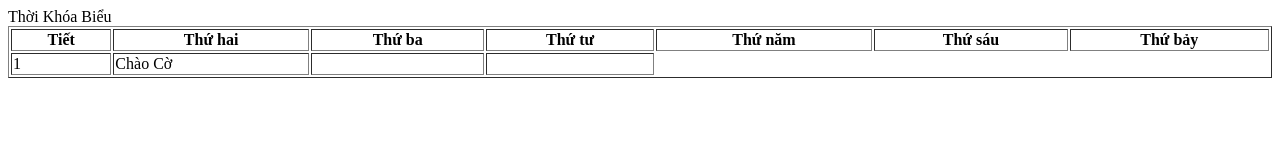
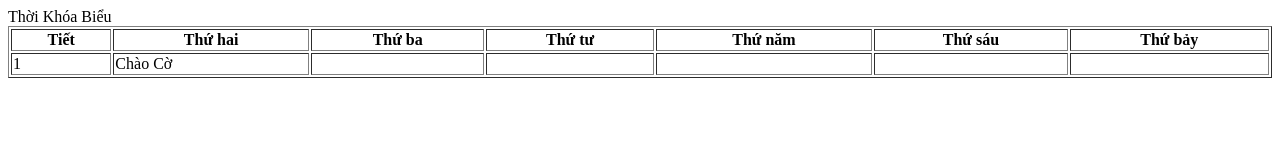
Before and after one commit to nhattrung12a15/T-o-wed-tin-12, a plain HTML site: page index.html in a window 1280 px wide. Drawn offline with Linux system fonts and the light colour scheme.

Commit message:
Update index.html

```diff
--- a/index.html
+++ b/index.html
@@ -19,6 +19,9 @@
         <td>Chào Cờ</td>
         <td></td>
         <td></td>
+        <td></td>
+        <td></td>
+        <td></td>
     </table>
   </body>
 </html>
```
